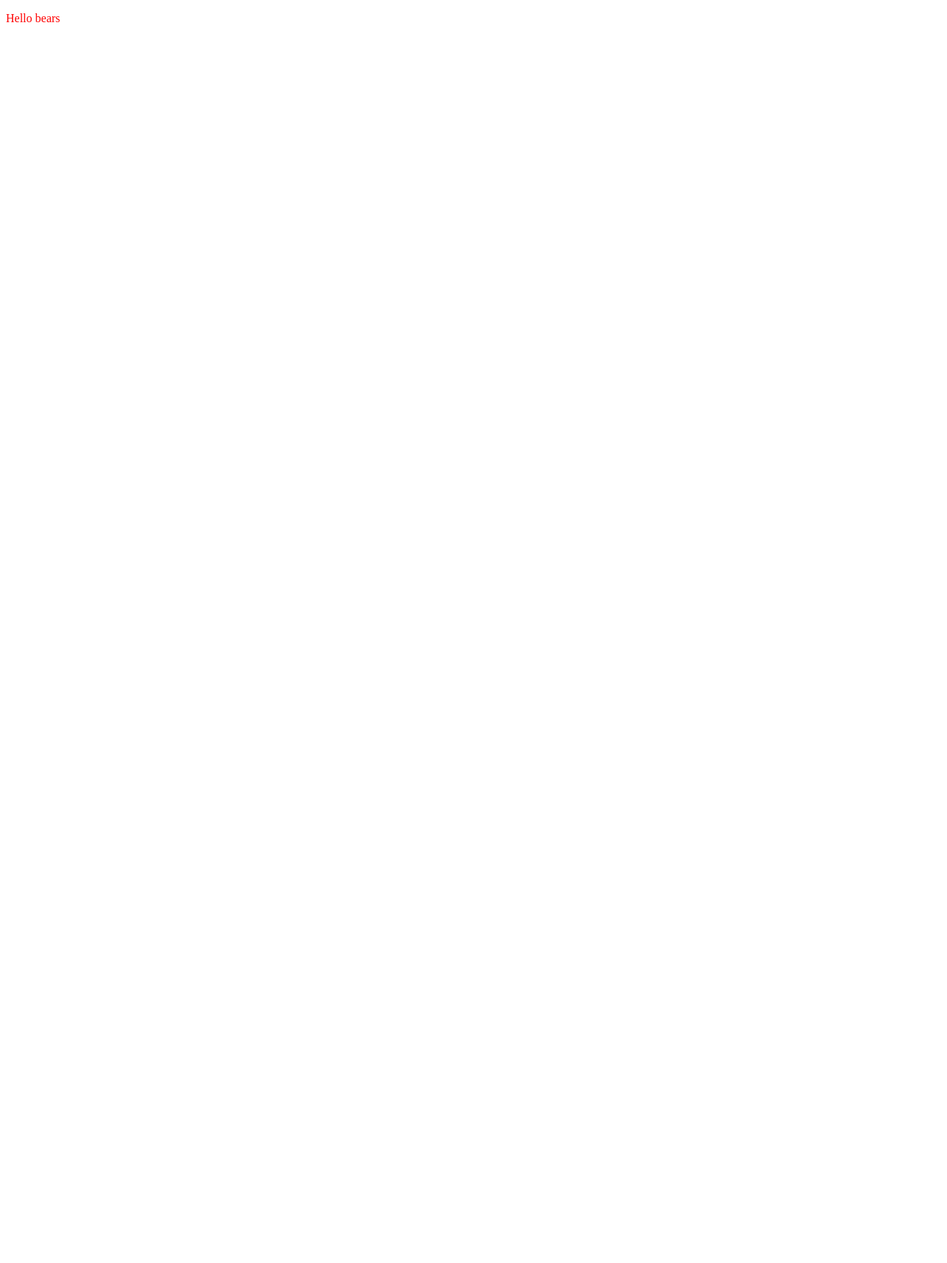
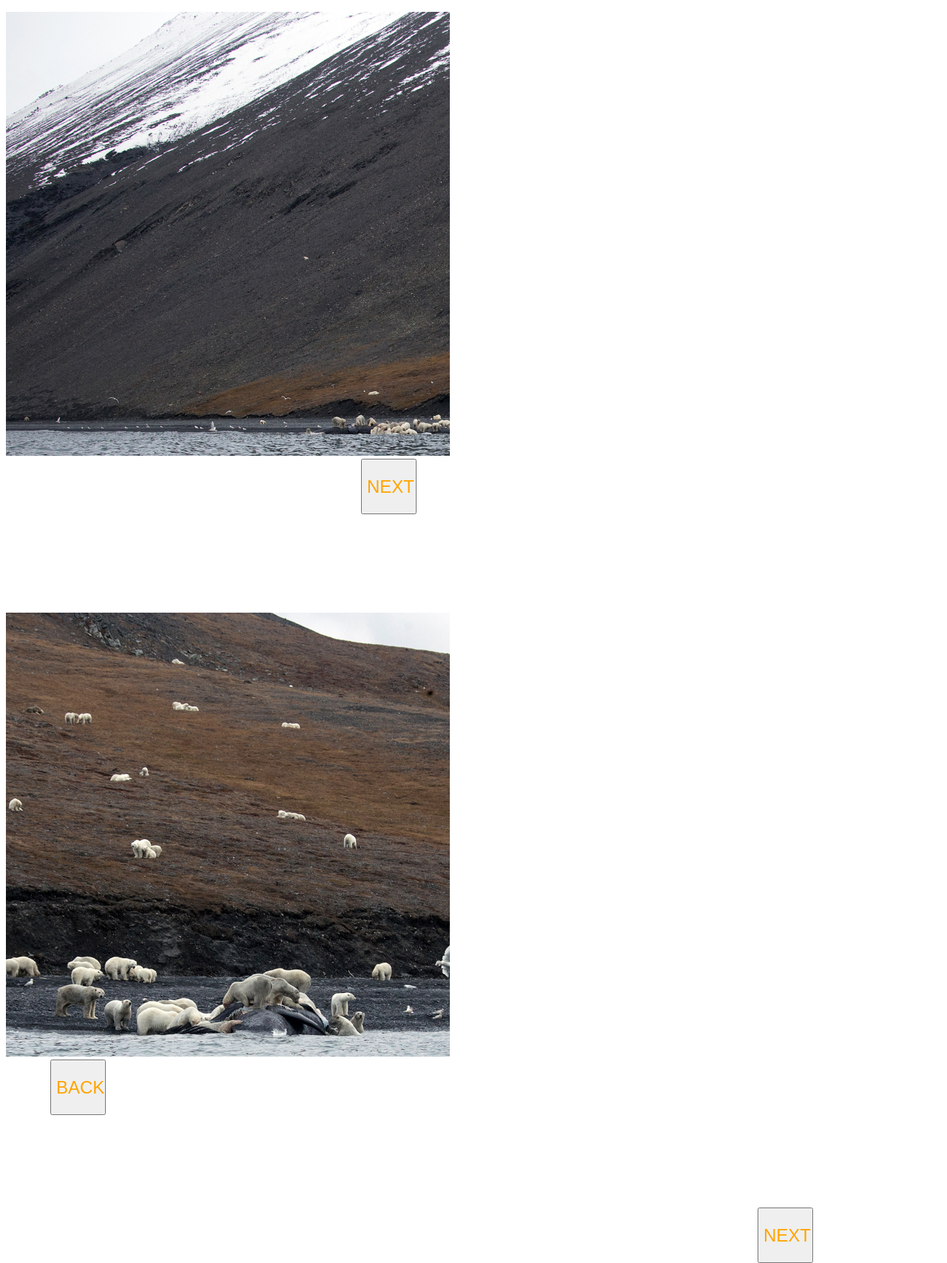
Before and after one commit to JohnnyGrafix/polarbears, a plain HTML site: page index.html in a window 1280 px wide. Shown: the whole page at 74% size. Before the commit the page ends 800 px from the top, so only its background shows below. Drawn offline with Linux system fonts and the light colour scheme.

Commit message:
starts to build

```diff
--- a/assets/css/style.css
+++ b/assets/css/style.css
@@ -1,3 +1,37 @@
-p {
-	color: red;
+
+#pages {
+	position: relative;
+	width: 100%;
+	max-width: 600px;
+	padding-top: 8px;
 }
+#crop1 {
+	width: 100%;
+}
+.buttonDiv {
+	position: relative;
+	width: 100%;
+	max-width: 600px;
+	margin-bottom: 200px;
+}
+button {
+	width: 75px;
+	height: 75px;
+	color: orange;
+	font-size: 1.5rem;
+}
+button:hover{
+	color: white;
+	width: 80px;
+}
+.next {
+	position: absolute;
+	left: 80%;
+	}
+#crop2 {
+	width: 100%;
+}
+.back {
+	position: absolute;
+	left: 10%
+}
--- a/index.html
+++ b/index.html
@@ -7,6 +7,29 @@
 	<link rel="stylesheet" type="text/css" href="./assets/css/style.css">
   </head>
   <body>
-  <p>Hello bears</p>
+
+  <section class="page1">
+      <div id="topOfP1"></div>
+      <div id="pages">
+	    <img id="crop1" src="./assets/img/crop1.jpg">
+      </div>
+	  <div class="buttonDiv">
+      <button class="next"><a href="#topOfP2"></a>NEXT</button>
+	  </div>
+    </section>
+
+ <section class="page2">
+      <div id="topOfP2"></div>
+      <div id="pages">
+	    <img id="crop2" src="./assets/img/crop2.jpg">
+      </div>
+	  <div class="buttonDiv">
+       <button class="back" id="buttonback2"><a href="#topOfP1"></a>BACK</button>
+	  </div>
+	  <button class="next" id="button2"><a href="#topOfP3"></a>NEXT</button>
+	  </div>
+    </section>
+
+
   </body>
  </html>
```
